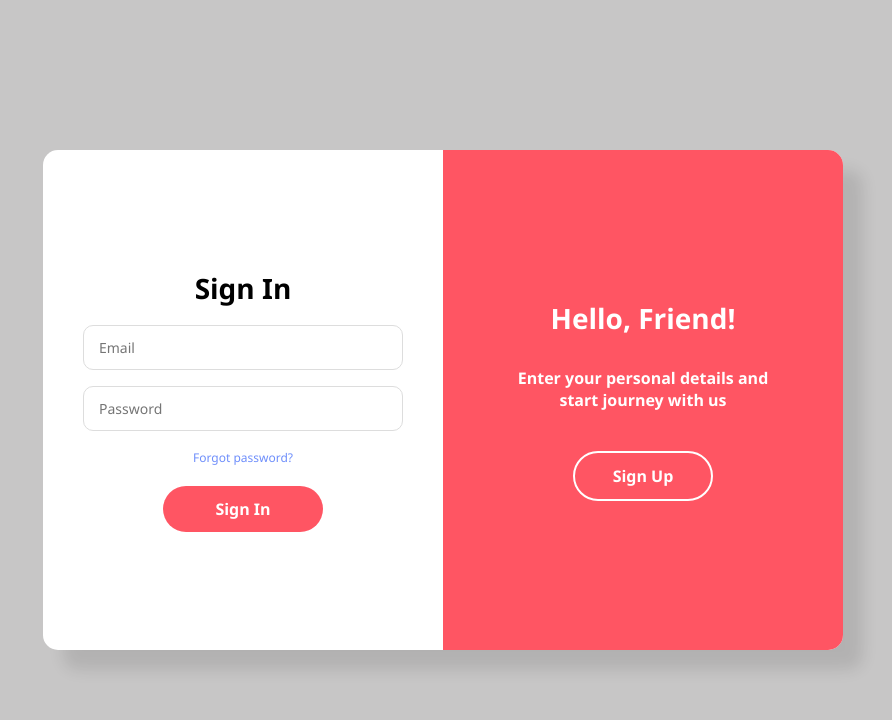
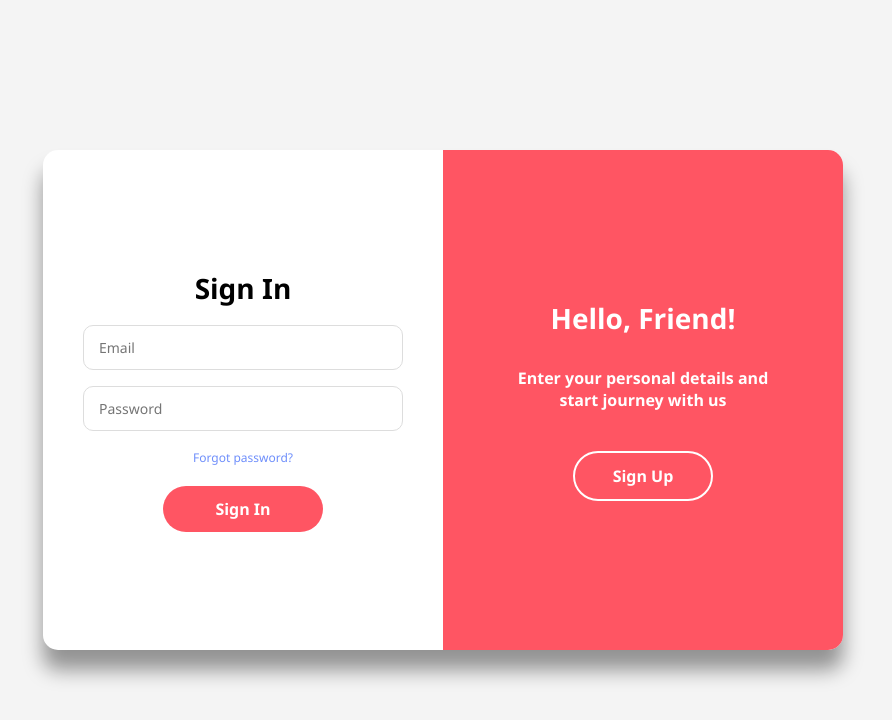
Before and after one commit to Vishnu-Devhub/auth-slider, a plain HTML site: page index.html in a window 1280 px wide. Shown: the whole page, without its empty margins (197-1089 px from the left). Drawn offline with Linux system fonts and the light colour scheme.

Commit message:
Update colors in style.css

```diff
--- a/style.css
+++ b/style.css
@@ -6,7 +6,7 @@
     }
 
     body {
-      background: #c7c6c6;
+      background: #f4f4f4;
       height: 100vh;
       display: flex;
       justify-content: center;
@@ -21,7 +21,7 @@
       background: #fff;
       border-radius: 15px;
       overflow: hidden;
-      box-shadow: 20px 20px 15px rgba(0, 0, 0, 0.1);
+      box-shadow: 0px 20px 20px rgba(0, 0, 0, 0.4);
     }
 
     .form-container {
```
